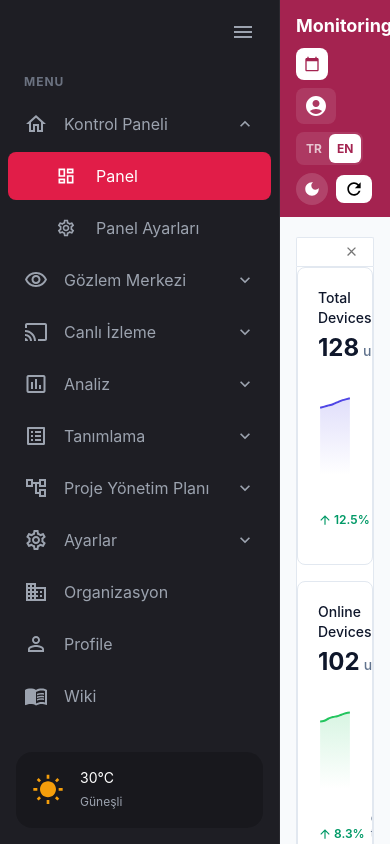
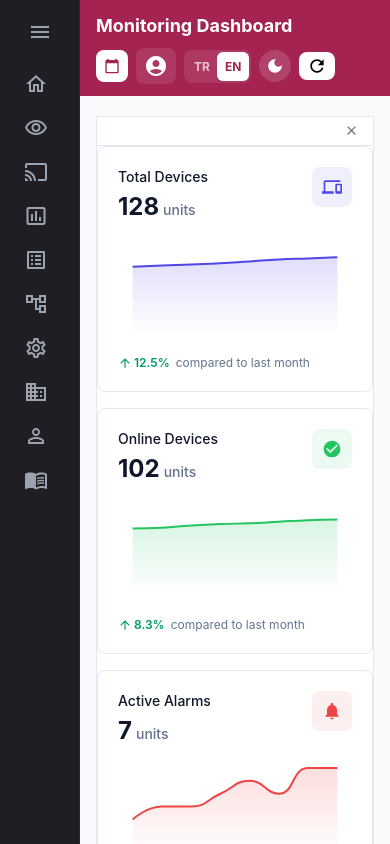
Before and after one commit to aycacerence/Monitoring-dashboard, a React (Vite) app: page / in a window 390 px wide. Built offline with nearby package versions, Linux system fonts and the light colour scheme.

Commit message:
fix:mobil görünümde menü açılınca ana ekranın sıkışması düzeltilerek menü yapısı üste taşındı.

```diff
--- a/src/components/layout/MainSidebar/MainSidebar.jsx
+++ b/src/components/layout/MainSidebar/MainSidebar.jsx
@@ -10,6 +10,9 @@ import {
   Typography,
   IconButton,
   Divider,
+  Backdrop,
+  useTheme,
+  useMediaQuery,
 } from '@mui/material';
 import MenuIcon from '@mui/icons-material/Menu';
 import HomeOutlinedIcon from '@mui/icons-material/HomeOutlined';
@@ -36,6 +39,9 @@ import WbSunnyIcon from '@mui/icons-material/WbSunny';
 import FlashOnIcon from '@mui/icons-material/FlashOn';
 
 function MainSidebar({ onOpenWidgetSidebar, onCloseWidgetSidebar }) {
+  const theme = useTheme();
+  const isMobile = useMediaQuery(theme.breakpoints.down('sm'));
+
   const navigate = useNavigate();
   const location = useLocation();
 
@@ -44,7 +50,8 @@ function MainSidebar({ onOpenWidgetSidebar, onCloseWidgetSidebar }) {
     gozlemMerkezi: false,
   });
 
-  const [isCollapsed, setIsCollapsed] = useState(false);
+  // On mobile, default to collapsed
+  const [isCollapsed, setIsCollapsed] = useState(isMobile);
 
   const toggleAccordion = (panel) => {
     setOpenAccordion((prev) => ({
@@ -87,6 +94,15 @@ function MainSidebar({ onOpenWidgetSidebar, onCloseWidgetSidebar }) {
   };
 
   return (
+    <>
+      {isMobile && !isCollapsed && (
+        <Backdrop
+          open={true}
+          onClick={() => setIsCollapsed(true)}
+          sx={{ zIndex: 1299 }}
+        />
+      )}
+      {isMobile && !isCollapsed && <Box sx={{ width: 80, flexShrink: 0 }} />}
       <Box
         sx={{
           width: isCollapsed ? 80 : 280,
@@ -98,6 +114,13 @@ function MainSidebar({ onOpenWidgetSidebar, onCloseWidgetSidebar }) {
           transition: 'width 0.3s ease',
           flexShrink: 0,
           borderRight: '1px solid rgba(255, 255, 255, 0.05)',
+          ...(isMobile && !isCollapsed && {
+            position: 'absolute',
+            top: 0,
+            left: 0,
+            bottom: 0,
+            zIndex: 1300,
+          }),
         }}
       >
         {/* Header Logo Area */}
@@ -145,7 +168,12 @@ function MainSidebar({ onOpenWidgetSidebar, onCloseWidgetSidebar }) {
 
                 {/* PANEL AYARLARI -> Toggles WidgetSidebar */}
                 <ListItemButton
-                  onClick={onOpenWidgetSidebar}
+                  onClick={() => {
+                    onOpenWidgetSidebar();
+                    if (isMobile) {
+                      setIsCollapsed(true);
+                    }
+                  }}
                   sx={subItemStyle}
                 >
                   <ListItemIcon sx={navIconStyle}>
@@ -225,6 +253,7 @@ function MainSidebar({ onOpenWidgetSidebar, onCloseWidgetSidebar }) {
         </Box>
       )}
     </Box>
+    </>
   );
 }
 
```
Lines whose indentation alone changed are shown as unchanged.
